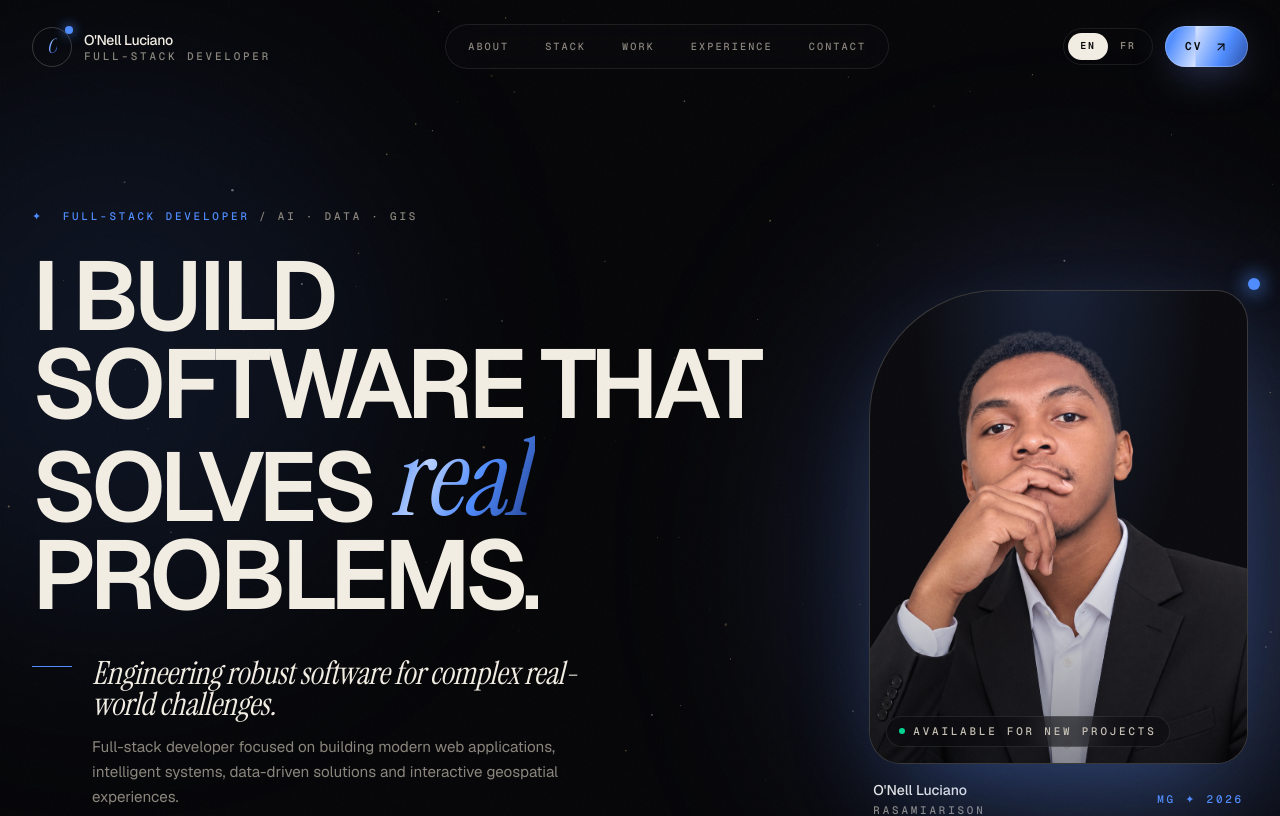
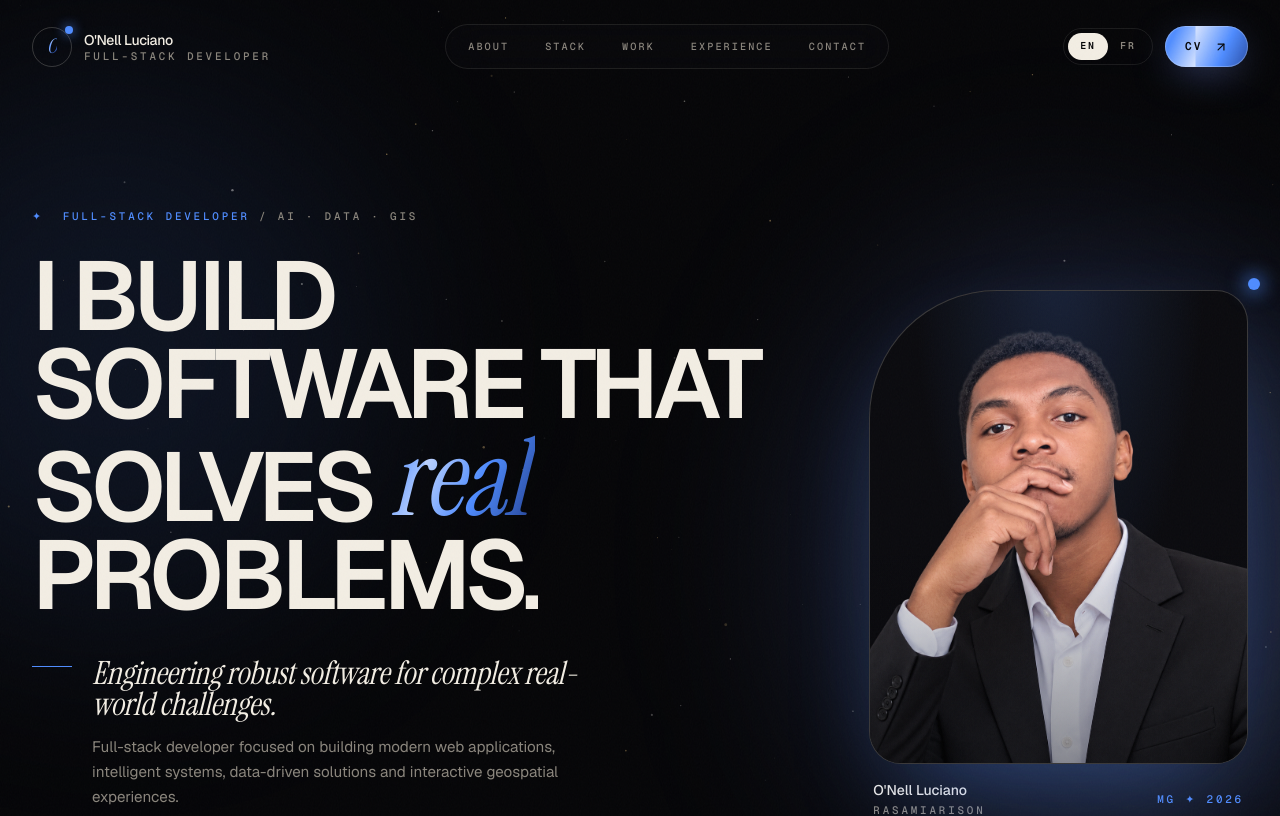
Before and after one commit to Onell-Luciano/portfolio, a Next.js app: page /en in a window 1280 px wide. Shown: the top 816 px of the page. Built offline with nearby package versions, Linux system fonts and the light colour scheme.

Commit message:
Adjustement of the profile

```diff
--- a/src/components/portfolio/hero.tsx
+++ b/src/components/portfolio/hero.tsx
@@ -117,7 +117,7 @@ export function Hero({ ready, stats, onCopyEmail }: { ready: boolean; stats: Sta
               className="aura -inset-8 bg-celestial/20 blur-3xl"
             />
 
-            {/* Petite étoile/point déco au lieu du badge tournant */}
+            {/* Petit point déco au lieu du badge tournant */}
             <div
               aria-hidden="true"
               className="pointer-events-none absolute -right-3 -top-3 z-20 h-3 w-3 rounded-full bg-gold shadow-[0_0_18px_4px_rgba(79,140,255,0.6)]"
@@ -142,19 +142,6 @@ export function Hero({ ready, stats, onCopyEmail }: { ready: boolean; stats: Sta
               {/* Dégradé très discret, uniquement dans les coins inférieurs */}
               <div className="pointer-events-none absolute inset-0 bg-linear-to-t from-ink/60 via-transparent to-transparent opacity-70" />
               <div className="pointer-events-none absolute inset-0 bg-[radial-gradient(ellipse_at_50%_-10%,rgba(79,140,255,0.18),transparent_55%)] mix-blend-screen" />
-
-              {/* Badge "disponible" discret en bas à gauche */}
-              <div className="absolute bottom-4 left-4 z-10">
-                <span className="glass inline-flex items-center gap-2 rounded-full px-3 py-1.5">
-                  <span className="relative flex h-1.5 w-1.5">
-                    <span className="pulse-ring absolute inset-0 rounded-full bg-emerald-400" />
-                    <span className="relative h-1.5 w-1.5 rounded-full bg-emerald-400" />
-                  </span>
-                  <span className="eyebrow text-[0.55rem] text-ivory-dim">
-                    {t("ui.available")}
-                  </span>
-                </span>
-              </div>
             </div>
 
             {/* Signature déplacée SOUS la photo, plus discrète */}
```
